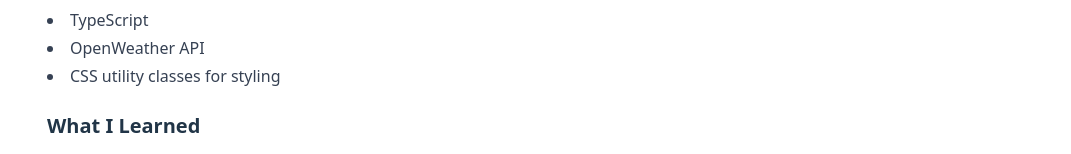
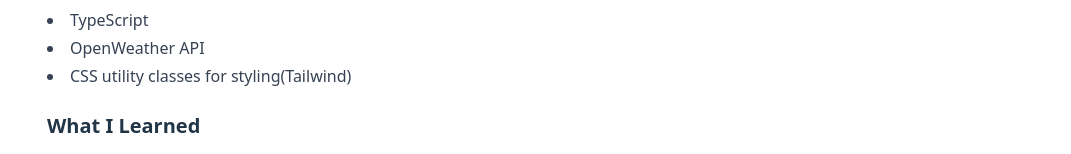
Before and after one commit to mariioox/weatherapp, a React (Vite) app: page /about in a window 1280 px wide. Shown: the part 733-887 px from the top of the page, without its empty margins (209-1280 px from the left). Built offline with nearby package versions, Linux system fonts and the light colour scheme; no server answers.

Commit message:
updated all files

```diff
--- a/src/pages/About.tsx
+++ b/src/pages/About.tsx
@@ -40,7 +40,7 @@ function About() {
         <li>React</li>
         <li>TypeScript</li>
         <li>OpenWeather API</li>
-        <li>CSS utility classes for styling</li>
+        <li>CSS utility classes for styling(Tailwind)</li>
       </ul>
 
       <h2 className="text-xl font-semibold">What I Learned</h2>
```
